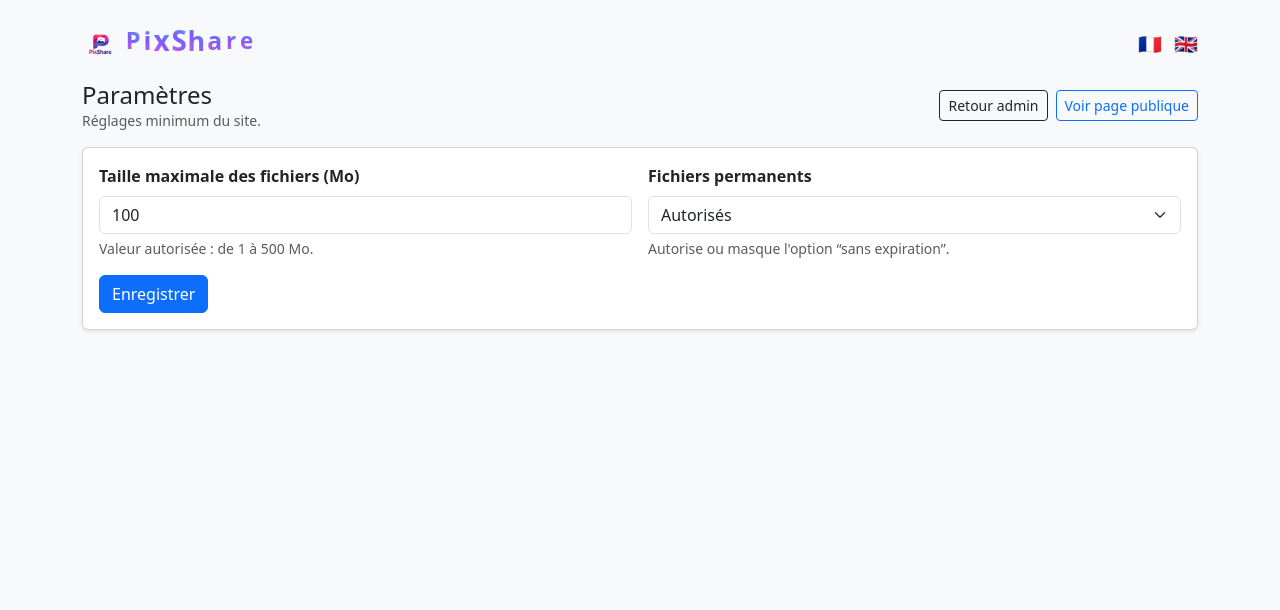
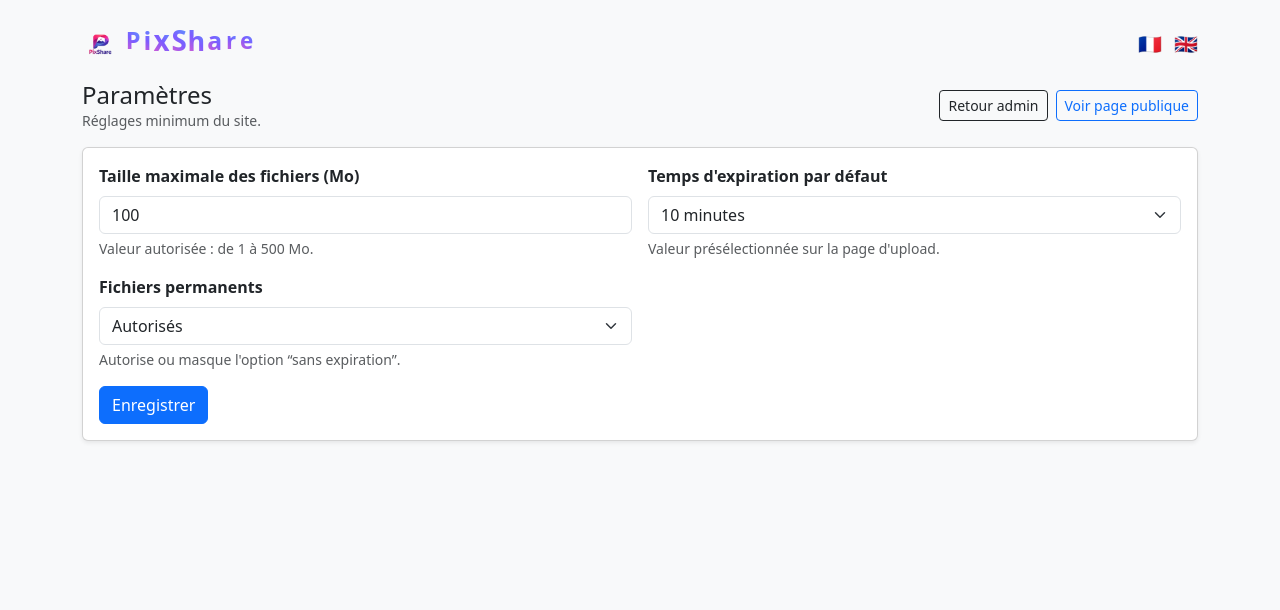
Before and after one commit to stybleu/pixshare, a Flask app: page /admin/settings in a window 1280 px wide. Shown: the top 610 px of the page. Run offline with Flask 3, Linux system fonts and the light colour scheme; the visitor is signed in with stand-in values (Sample User, id 1); some libraries are stand-ins or nearby versions.

Commit message:
amelioration seo, ajout option admin, modification delestage ram

```diff
--- a/pixshare/data/translations/en.json
+++ b/pixshare/data/translations/en.json
@@ -23,7 +23,7 @@
   "placeholder_width": "e.g. 800",
   "placeholder_height": "e.g. 600",
   "resize_help": "Change only one dimension: the other will be calculated automatically to keep proportions.",
-  "file_lifetime_default_10": "File lifetime, default (10 min)",
+  "file_lifetime_default_10": "File lifetime",
   "minutes_5": "5 minutes",
   "minutes_10": "10 minutes",
   "minutes_20": "20 minutes",
@@ -51,7 +51,7 @@
   "section_host_image_p1": "PixShare is a service for hosting an image or a video for free and without registration. Files can be shared through a secure link and are automatically deleted after expiration.",
   "section_host_image_p2": "The service lets you in particular:",
   "feature_screenshot": "host a screenshot",
-  "feature_share_image": "share an image quickly",
+  "feature_share_image": "share an image quickly in high quality",
   "feature_temporary_file": "send a temporary file",
   "feature_short_video": "share a short video",
   "section_share_fast_title": "Share an image or file quickly",
--- a/pixshare/data/translations/fr.json
+++ b/pixshare/data/translations/fr.json
@@ -23,7 +23,7 @@
   "placeholder_width": "ex : 800",
   "placeholder_height": "ex : 600",
   "resize_help": "Modifie une seule dimension : l'autre sera calculée automatiquement pour conserver les proportions.",
-  "file_lifetime_default_10": "Durée de vie du fichier, par défaut (10 min)",
+  "file_lifetime_default_10": "Durée de vie du fichier",
   "minutes_5": "5 minutes",
   "minutes_10": "10 minutes",
   "minutes_20": "20 minutes",
@@ -51,7 +51,7 @@
   "section_host_image_p1": "PixShare est un service permettant d'héberger une image ou une vidéo gratuitement et sans inscription. Les fichiers peuvent être partagés via un lien sécurisé et seront supprimés automatiquement après expiration.",
   "section_host_image_p2": "Le service permet notamment :",
   "feature_screenshot": "héberger une capture d'écran",
-  "feature_share_image": "partager une image rapidement",
+  "feature_share_image": "partager une image rapidement en haute qualitée",
   "feature_temporary_file": "envoyer un fichier temporaire",
   "feature_short_video": "partager une vidéo courte",
   "section_share_fast_title": "Partager une image ou un fichier rapidement",
--- a/pixshare/routes/admin_routes.py
+++ b/pixshare/routes/admin_routes.py
@@ -4,7 +4,7 @@ from pixshare.security.csrf import validate_csrf
 from pixshare.services.auth_service import admin_required, process_admin_login
 from pixshare.services.file_service import cleanup_expired, delete_by_id, list_all_files
 from pixshare.services.json_services import load_blocked, load_contacts, save_blocked, save_contacts
-from pixshare.services.settings_service import load_settings, save_settings
+from pixshare.services.settings_service import get_valid_lifetime, load_settings, save_settings
 from pixshare.services.time_service import get_remaining_time_label
 
 admin_bp = Blueprint("admin", __name__)
@@ -170,9 +170,20 @@ def admin_settings():
 
         allow_permanent_files = request.form.get("allow_permanent_files") == "1"
 
+        try:
+            default_lifetime_minutes = int(request.form.get("default_lifetime_minutes", settings.get("default_lifetime_minutes", 10)))
+        except (TypeError, ValueError):
+            flash("Temps d'expiration par défaut invalide.", "warning")
+            return redirect(url_for("admin.admin_settings"))
+
+        if get_valid_lifetime(default_lifetime_minutes) != default_lifetime_minutes:
+            flash("Temps d'expiration par défaut invalide.", "warning")
+            return redirect(url_for("admin.admin_settings"))
+
         settings = save_settings({
             "max_upload_size_mb": max_upload_size_mb,
             "allow_permanent_files": allow_permanent_files,
+            "default_lifetime_minutes": default_lifetime_minutes,
         })
         flash("Paramètres enregistrés ✅", "success")
         return redirect(url_for("admin.admin_settings"))
--- a/pixshare/routes/public_routes.py
+++ b/pixshare/routes/public_routes.py
@@ -19,7 +19,7 @@ from pixshare.services.file_service import (
 from pixshare.services.json_services import load_blocked, load_db, save_db
 from pixshare.services.request_service import get_client_ip
 from pixshare.services.vote_service import get_vote_summary, is_image_filename, register_vote
-from pixshare.services.settings_service import get_max_upload_size_bytes, get_max_upload_size_mb
+from pixshare.services.settings_service import get_default_lifetime, get_max_upload_size_bytes, get_max_upload_size_mb
 
 public_bp = Blueprint("public", __name__)
 
@@ -95,6 +95,7 @@ def index():
         admin=is_admin(),
         version=current_app.config["APP_VERSION"],
         can_keep=can_keep_uploads(),
+        default_lifetime=get_default_lifetime(),
     )
 
 
--- a/pixshare/services/settings_service.py
+++ b/pixshare/services/settings_service.py
@@ -9,7 +9,11 @@ SETTINGS_FILE = DATA_DIR / "settings.json"
 DEFAULT_SETTINGS = {
     "max_upload_size_mb": 100,
     "allow_permanent_files": True,
+    "default_lifetime_minutes": 10,
 }
+
+
+ALLOWED_LIFETIMES = {5, 10, 20, 30, 60, 120}
 
 
 def ensure_settings_file() -> None:
@@ -34,6 +38,7 @@ def load_settings() -> dict:
     settings.update(data)
     settings["max_upload_size_mb"] = get_valid_max_upload_size_mb(settings.get("max_upload_size_mb"))
     settings["allow_permanent_files"] = bool(settings.get("allow_permanent_files", True))
+    settings["default_lifetime_minutes"] = get_valid_lifetime(settings.get("default_lifetime_minutes"))
     return settings
 
 
@@ -43,6 +48,7 @@ def save_settings(settings: dict) -> dict:
     clean_settings = {
         "max_upload_size_mb": get_valid_max_upload_size_mb(settings.get("max_upload_size_mb")),
         "allow_permanent_files": bool(settings.get("allow_permanent_files", True)),
+        "default_lifetime_minutes": get_valid_lifetime(settings.get("default_lifetime_minutes")),
     }
 
     with open(SETTINGS_FILE, "w", encoding="utf-8") as f:
@@ -59,6 +65,21 @@ def get_valid_max_upload_size_mb(value) -> int:
     return max(1, min(value, 500))
 
 
+def get_valid_lifetime(value) -> int:
+    try:
+        value = int(value)
+    except (TypeError, ValueError):
+        return DEFAULT_SETTINGS["default_lifetime_minutes"]
+
+    if value not in ALLOWED_LIFETIMES:
+        return DEFAULT_SETTINGS["default_lifetime_minutes"]
+    return value
+
+
+def get_default_lifetime() -> int:
+    return int(load_settings().get("default_lifetime_minutes", DEFAULT_SETTINGS["default_lifetime_minutes"]))
+
+
 def get_max_upload_size_mb() -> int:
     return int(load_settings().get("max_upload_size_mb", DEFAULT_SETTINGS["max_upload_size_mb"]))
 
--- a/templates/admin_settings.html
+++ b/templates/admin_settings.html
@@ -36,6 +36,20 @@
         <div class="form-text">Valeur autorisée : de 1 à 500 Mo.</div>
       </div>
 
+
+      <div class="col-12 col-md-6">
+        <label class="form-label fw-semibold">Temps d'expiration par défaut</label>
+        <select name="default_lifetime_minutes" class="form-select">
+          <option value="5" {% if settings.default_lifetime_minutes == 5 %}selected{% endif %}>5 minutes</option>
+          <option value="10" {% if settings.default_lifetime_minutes == 10 %}selected{% endif %}>10 minutes</option>
+          <option value="20" {% if settings.default_lifetime_minutes == 20 %}selected{% endif %}>20 minutes</option>
+          <option value="30" {% if settings.default_lifetime_minutes == 30 %}selected{% endif %}>30 minutes</option>
+          <option value="60" {% if settings.default_lifetime_minutes == 60 %}selected{% endif %}>1 heure</option>
+          <option value="120" {% if settings.default_lifetime_minutes == 120 %}selected{% endif %}>2 heures</option>
+        </select>
+        <div class="form-text">Valeur présélectionnée sur la page d'upload.</div>
+      </div>
+
       <div class="col-12 col-md-6">
         <label class="form-label fw-semibold">Fichiers permanents</label>
         <select name="allow_permanent_files" class="form-select">
--- a/templates/base.html
+++ b/templates/base.html
@@ -15,16 +15,16 @@
 <link rel="icon" type="image/png" sizes="512x512" href="{{ url_for('static', filename='favicon.png') }}">
 <link rel="canonical" href="{{ request.base_url }}">
 
-<title>{{ title or "PixShare – Upload et partage d’images et fichiers en haute qualité" }}</title>
+<title>{{ title or "PixShare – Héberger une image gratuitement et anonymement" }}</title>
 
 <meta name="description"
-content="PixShare permet d’uploader et partager des images et fichiers en haute qualité. Téléversement rapide, sans inscription, avec lien sécurisé et suppression automatique.">
+content="PixShare permet d'héberger une image ou un fichier gratuitement et anonymement. Générer un lien de partage sécurisé avec suppression automatique.">
 
 <meta name="robots" content="index, follow">
 
 <!-- OpenGraph -->
-<meta property="og:title" content="PixShare – Upload et partage d’images en haute qualité">
-<meta property="og:description" content="Uploader et partager des images et fichiers en haute qualité avec lien sécurisé et suppression automatique.">
+<meta property="og:title" content="PixShare – Hébergement d'images gratuit">
+<meta property="og:description" content="Uploader une image anonymement et générer un lien de partage sécurisé.">
 <meta property="og:image" content="https://pixshare.fr/static/images/pixshare_logo.png">
 <meta property="og:url" content="{{ request.url }}">
 <meta property="og:type" content="website">
@@ -34,8 +34,8 @@ content="PixShare permet d’uploader et partager des images et fichiers en haut
 
 <!-- Twitter -->
 <meta name="twitter:card" content="summary_large_image">
-<meta name="twitter:title" content="PixShare – Upload d’images et fichiers haute qualité">
-<meta name="twitter:description" content="Uploader et partager des images et fichiers en haute qualité sans inscription avec lien sécurisé.">
+<meta name="twitter:title" content="PixShare – Hébergement d'images gratuit">
+<meta name="twitter:description" content="Partager une image ou un fichier anonymement avec suppression automatique.">
 <meta name="twitter:image" content="https://pixshare.fr/static/images/pixshare_logo.png">
 
 <!-- Bootstrap -->
@@ -112,7 +112,8 @@ footer {
 <main class="container py-4">
 
 <h1 class="visually-hidden">
-Upload et partage d’images et fichiers en haute qualité avec PixShare
+Héberger une image gratuitement et anonymement avec PixShare
+
 </h1>
 
 <!-- Flash messages -->
```
Also changed, not shown: templates/index.html (+11 -9 lines).
